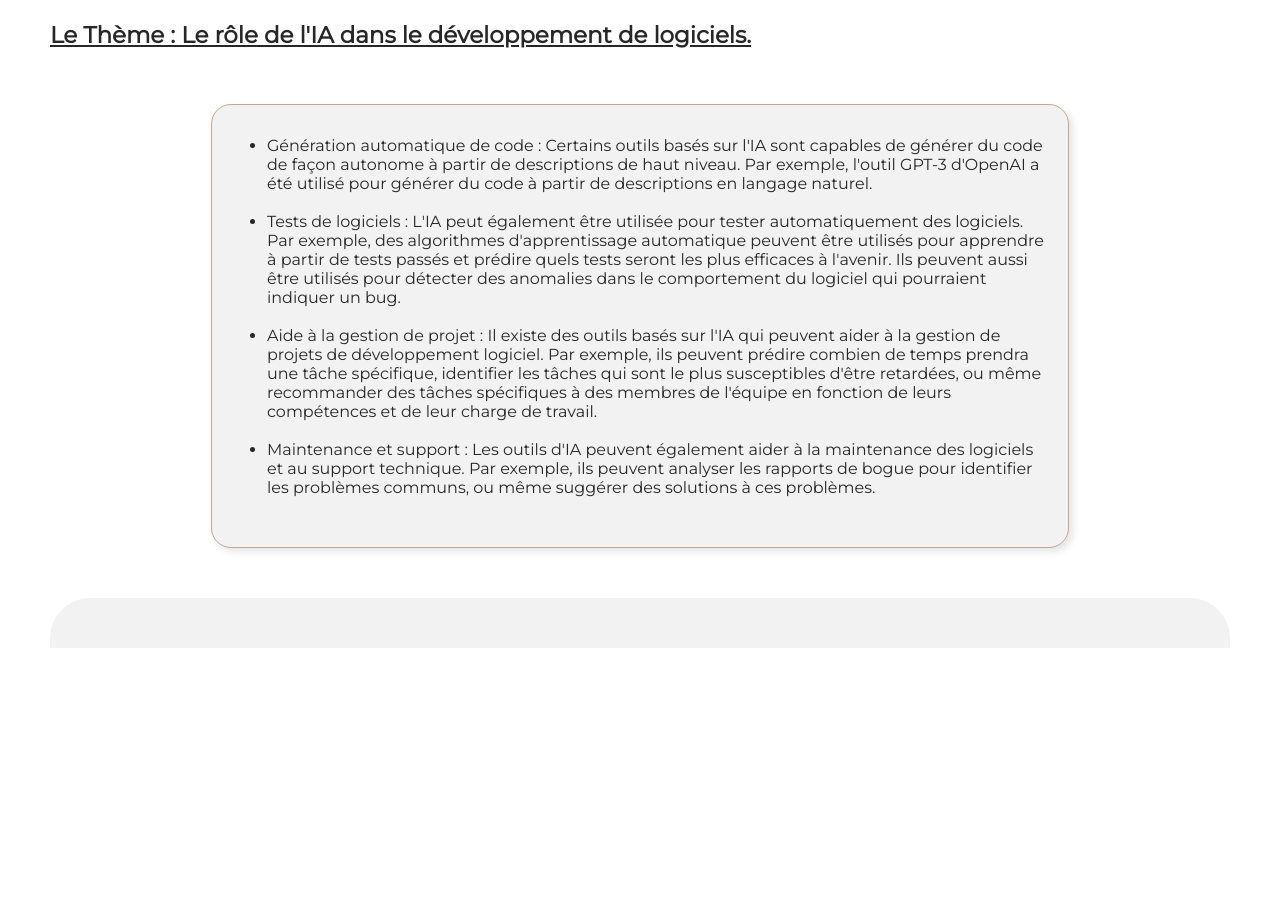
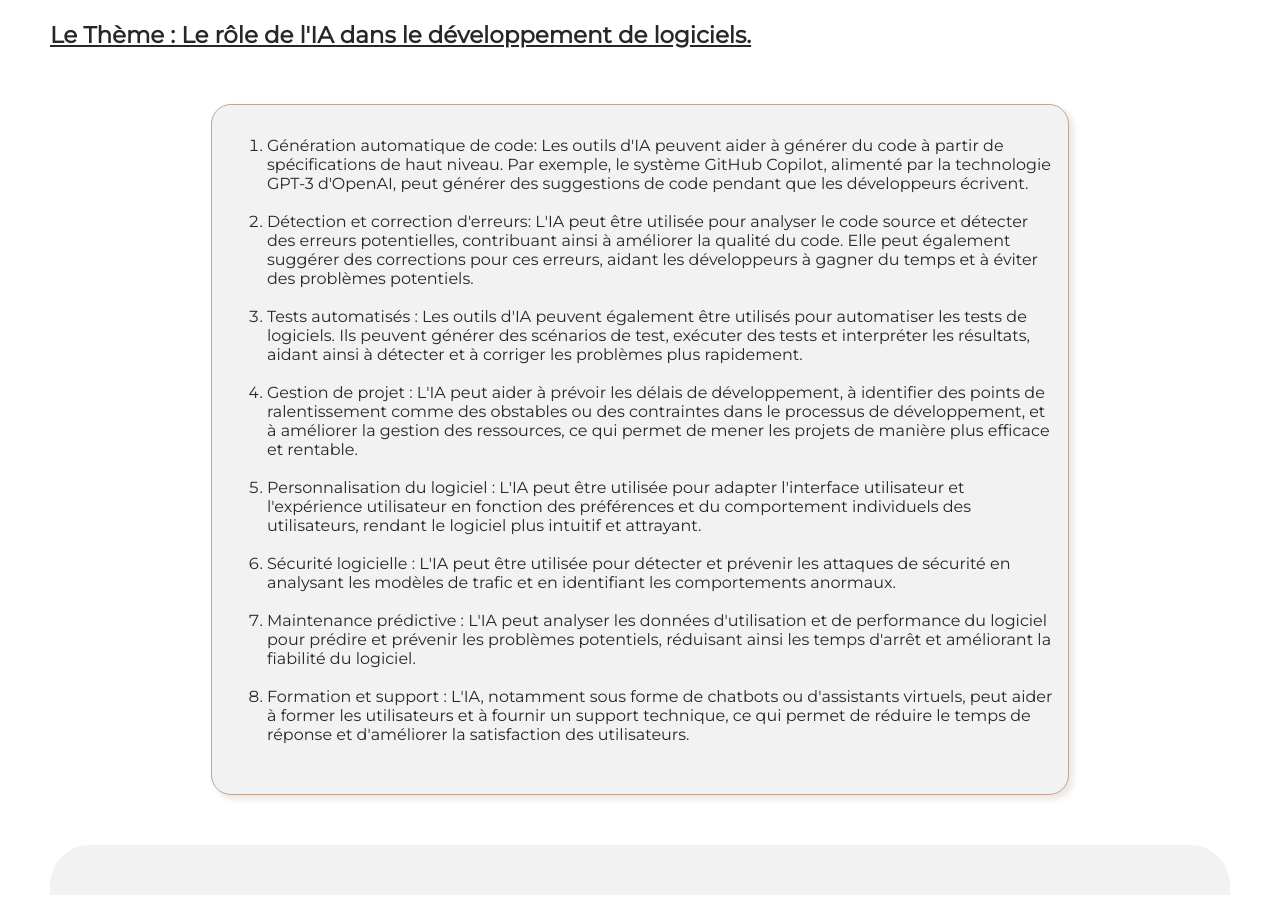
Before and after one commit to Eva25M/Portfolio, a plain HTML site: page index.html in a window 1280 px wide. Shown: the part 3600-4503 px from the top of the page. Before the commit the page ends 4256 px from the top, so only its background shows below. Drawn offline with Linux system fonts and the light colour scheme.

Commit message:
Portfolio

```diff
--- a/css/styles.css
+++ b/css/styles.css
@@ -390,13 +390,6 @@ ul{
     flex-direction: row;
     height: 300px;
 }
-.decale{
-    display: flex;
-    background-color: rgb(255, 255, 255);
-    width: 1000px;
-    height: 500px;
-    margin-left: 70px;
-}
 .ecrit{
     display: flex;
     background-color: white;
@@ -544,14 +537,14 @@ ul{
 
 }
 
-.meslistes ul{
+.meslistes ol{
     display: flex;
     flex-direction: column;
-
+    font-family: 'Montserrat', sans-serif;
+    color: #272727;
 }
 
 /*Footer */
-
 .pourlefooter{
     display: flex;
     background-color: #f2f2f2;
--- a/index.html
+++ b/index.html
@@ -296,35 +296,22 @@
             </div>
             <h3>Le Thème : Le rôle de l'IA dans le développement de logiciels.</h3>
             <div class="meslistes">
-                <ul style="list-style: disc" >
-                    <li>Génération automatique de code : Certains outils basés sur l'IA sont capables de générer du code de façon autonome à partir de descriptions de haut niveau.
-                        Par exemple, l'outil GPT-3 d'OpenAI a été utilisé pour générer du code à partir de descriptions en langage naturel.  </li><br>
-                    <li>Tests de logiciels : L'IA peut également être utilisée pour tester automatiquement des logiciels. Par exemple, des algorithmes d'apprentissage automatique peuvent
-                        être utilisés pour apprendre à partir de tests passés et prédire quels tests seront les plus efficaces à l'avenir. Ils peuvent aussi être utilisés pour détecter des
-                        anomalies dans le comportement du logiciel qui pourraient indiquer un bug.</li><br>
-                    <li>Aide à la gestion de projet : Il existe des outils basés sur l'IA qui peuvent aider à la gestion de projets de développement logiciel. Par exemple,
-                        ils peuvent prédire combien de temps prendra une tâche spécifique, identifier les tâches qui sont le plus susceptibles d'être retardées, ou même recommander des tâches
-                        spécifiques à des membres de l'équipe en fonction de leurs compétences et de leur charge de travail.</li><br>
-                    <li>Maintenance et support : Les outils d'IA peuvent également aider à la maintenance des logiciels et au support technique. Par exemple, ils peuvent analyser les
-                        rapports de bogue pour identifier les problèmes communs, ou même suggérer des solutions à ces problèmes.</li><br>
-                </ul>
+                <ol >
+                    <li>Génération automatique de code: Les outils d'IA peuvent aider à générer du code à partir de spécifications de haut niveau. Par exemple, le système GitHub Copilot, alimenté par la technologie GPT-3 d'OpenAI, peut générer des suggestions de code pendant que les développeurs écrivent.</li><br>
+                    <li>Détection et correction d'erreurs: L'IA peut être utilisée pour analyser le code source et détecter des erreurs potentielles, contribuant ainsi à améliorer la qualité du code. Elle peut également suggérer des corrections pour ces erreurs, aidant les développeurs à gagner du temps et à éviter des problèmes potentiels.</li><br>
+                    <li>Tests automatisés : Les outils d'IA peuvent également être utilisés pour automatiser les tests de logiciels. Ils peuvent générer des scénarios de test, exécuter des tests et interpréter les résultats, aidant ainsi à détecter et à corriger les problèmes plus rapidement.</li><br>
+                    <li>Gestion de projet : L'IA peut aider à prévoir les délais de développement, à identifier des points de ralentissement comme des obstables ou des contraintes dans le processus de développement, et à améliorer la gestion des ressources, ce qui permet de mener les projets de manière plus efficace et rentable.</li><br>
+                    <li>Personnalisation du logiciel : L'IA peut être utilisée pour adapter l'interface utilisateur et l'expérience utilisateur en fonction des préférences et du comportement individuels des utilisateurs, rendant le logiciel plus intuitif et attrayant.</li><br>
+                    <li>Sécurité logicielle : L'IA peut être utilisée pour détecter et prévenir les attaques de sécurité en analysant les modèles de trafic et en identifiant les comportements anormaux.</li><br>
+                    <li>Maintenance prédictive : L'IA peut analyser les données d'utilisation et de performance du logiciel pour prédire et prévenir les problèmes potentiels, réduisant ainsi les temps d'arrêt et améliorant la fiabilité du logiciel.</li><br>
+                    <li>Formation et support : L'IA, notamment sous forme de chatbots ou d'assistants virtuels, peut aider à former les utilisateurs et à fournir un support technique, ce qui permet de réduire le temps de réponse et d'améliorer la satisfaction des utilisateurs.</li><br>
+                </ol>
             </div>
         </div>
     </div>
-
-
 </body>
 <footer>
     <div class="pourlefooter">
-
     </div>
 </footer>
-
-
-
-
-
-
-
-
 </html>
```
